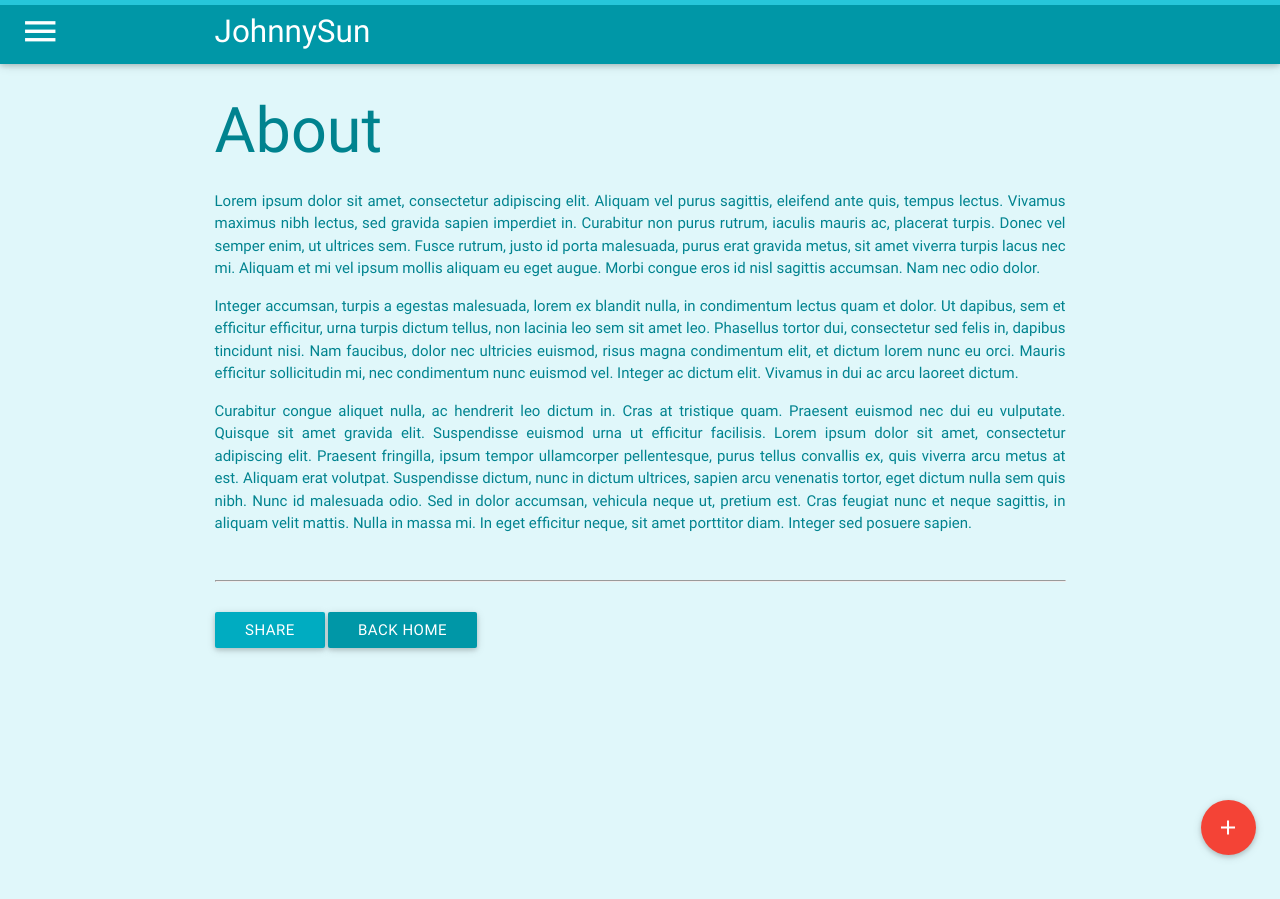
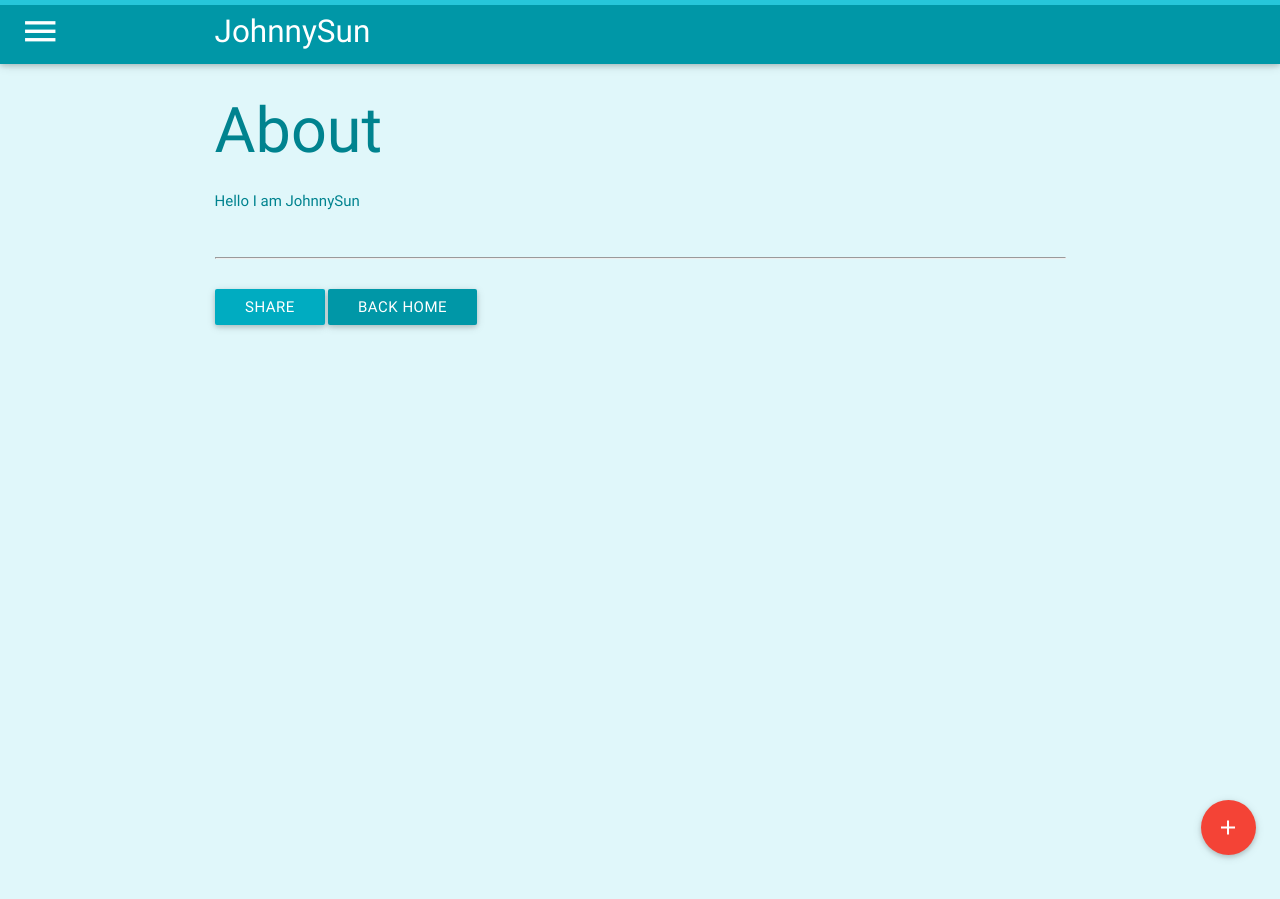
Before and after one commit to JohnnySun/johnnysun.github.io, a Jekyll site: the page built from about.md, in a window 1280 px wide. Built offline with Jekyll 4.4.1, drawn with Linux system fonts in a browser that asks for light colours.

Commit message:
add post, change about.md

```diff
--- a/about.md
+++ b/about.md
@@ -4,8 +4,4 @@
 permalink: /about/
 ---
 
-Lorem ipsum dolor sit amet, consectetur adipiscing elit. Aliquam vel purus sagittis, eleifend ante quis, tempus lectus. Vivamus maximus nibh lectus, sed gravida sapien imperdiet in. Curabitur non purus rutrum, iaculis mauris ac, placerat turpis. Donec vel semper enim, ut ultrices sem. Fusce rutrum, justo id porta malesuada, purus erat gravida metus, sit amet viverra turpis lacus nec mi. Aliquam et mi vel ipsum mollis aliquam eu eget augue. Morbi congue eros id nisl sagittis accumsan. Nam nec odio dolor.
-
-Integer accumsan, turpis a egestas malesuada, lorem ex blandit nulla, in condimentum lectus quam et dolor. Ut dapibus, sem et efficitur efficitur, urna turpis dictum tellus, non lacinia leo sem sit amet leo. Phasellus tortor dui, consectetur sed felis in, dapibus tincidunt nisi. Nam faucibus, dolor nec ultricies euismod, risus magna condimentum elit, et dictum lorem nunc eu orci. Mauris efficitur sollicitudin mi, nec condimentum nunc euismod vel. Integer ac dictum elit. Vivamus in dui ac arcu laoreet dictum.
-
-Curabitur congue aliquet nulla, ac hendrerit leo dictum in. Cras at tristique quam. Praesent euismod nec dui eu vulputate. Quisque sit amet gravida elit. Suspendisse euismod urna ut efficitur facilisis. Lorem ipsum dolor sit amet, consectetur adipiscing elit. Praesent fringilla, ipsum tempor ullamcorper pellentesque, purus tellus convallis ex, quis viverra arcu metus at est. Aliquam erat volutpat. Suspendisse dictum, nunc in dictum ultrices, sapien arcu venenatis tortor, eget dictum nulla sem quis nibh. Nunc id malesuada odio. Sed in dolor accumsan, vehicula neque ut, pretium est. Cras feugiat nunc et neque sagittis, in aliquam velit mattis. Nulla in massa mi. In eget efficitur neque, sit amet porttitor diam. Integer sed posuere sapien.
+Hello I am JohnnySun
```
Also changed, not shown: _posts/2015-4-18-Welcome_to_material.markdown (added, +11 -0 lines), index.html (+2 -21 lines), img/material.jpg (added).
